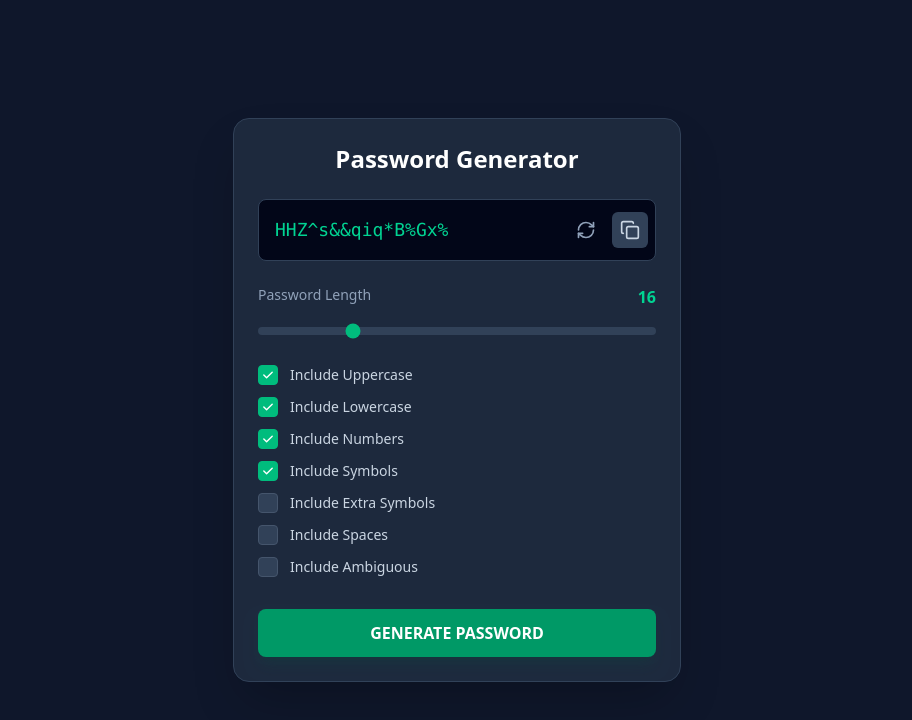
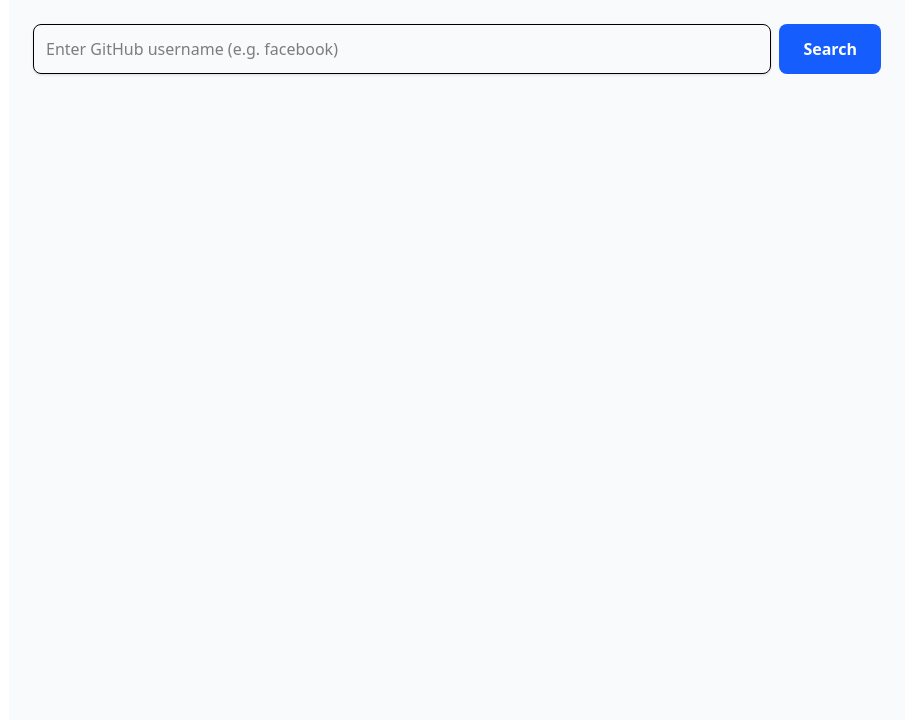
Before and after one commit to qasimhaleem/AI-Projects, a React (Vite) app: page / in a window 1280 px wide. Shown: the top 720 px of the page, without its empty margins (183-1095 px from the left). Built offline with nearby package versions, Linux system fonts and the light colour scheme.

Commit message:
GitHub Profile Search done

```diff
--- /dev/null
+++ b/src/components/Pojects/TenthDayProject.jsx
@@ -0,0 +1,85 @@
+import React, { useState } from 'react';
+
+export default function GithubFinder() {
+  const [username, setUsername] = useState('');
+  const [user, setUser] = useState(null);
+  const [repos, setRepos] = useState([]);
+  const [loading, setLoading] = useState(false);
+
+  const fetchGithubData = async () => {
+    if (!username) return;
+    setLoading(true);
+    try {
+      // Fetch User Profile
+      const userRes = await fetch(`https://api.github.com/users/${username}`);
+      const userData = await userRes.json();
+
+      // Fetch User Repos (limit to 6)
+      const reposRes = await fetch(`https://api.github.com/users/${username}/repos?sort=updated&per_page=6`);
+      const reposData = await reposRes.json();
+
+      setUser(userData);
+      setRepos(Array.isArray(reposData) ? reposData : []);
+    } catch (error) {
+      console.error("Error fetching data:", error);
+    } finally {
+      setLoading(false);
+    }
+  };
+
+  return (
+    <div className="max-w-4xl mx-auto p-6 bg-gray-50 min-h-screen">
+      {/* Search Section */}
+      <div className="flex gap-2 mb-8">
+        <input
+          type="text"
+          placeholder="Enter GitHub username (e.g. facebook)"
+          className="flex-1 p-3 border rounded-lg shadow-sm focus:ring-2 focus:ring-blue-500 outline-none"
+          value={username}
+          onChange={(e) => setUsername(e.target.value)}
+        />
+        <button
+          onClick={fetchGithubData}
+          className="bg-blue-600 text-white px-6 py-3 rounded-lg font-semibold hover:bg-blue-700 transition"
+        >
+          {loading ? 'Searching...' : 'Search'}
+        </button>
+      </div>
+
+      {user && user.login && (
+        <div className="space-y-6">
+          {/* Profile Card */}
+          <div className="bg-white p-6 rounded-xl shadow-md border border-gray-200 flex flex-col md:flex-row items-center gap-6">
+            <img src={user.avatar_url} alt={user.name} className="w-32 h-32 rounded-full border-4 border-blue-100" />
+            <div className="text-center md:text-left flex-1">
+              <h1 className="text-2xl font-bold text-gray-800">{user.name || user.login}</h1>
+              <p className="text-gray-500">@{user.login}</p>
+              <p className="mt-2 text-gray-600">{user.bio || "No bio available"}</p>
+              <div className="flex gap-4 mt-4 justify-center md:justify-start">
+                <span className="bg-gray-100 px-3 py-1 rounded-full text-sm font-medium">Followers: {user.followers}</span>
+                <span className="bg-gray-100 px-3 py-1 rounded-full text-sm font-medium">Repos: {user.public_repos}</span>
+              </div>
+            </div>
+            <a href={user.html_url} target="_blank" rel="noreferrer" className="bg-black text-white px-4 py-2 rounded-md text-sm">View Profile</a>
+          </div>
+
+          {/* Repositories Grid */}
+          <h3 className="text-xl font-bold text-gray-700">Latest Repositories</h3>
+          <div className="grid grid-cols-1 md:grid-cols-2 gap-4">
+            {repos.map(repo => (
+              <div key={repo.id} className="bg-white p-4 rounded-lg border border-gray-200 shadow-sm hover:shadow-md transition">
+                <a href={repo.html_url} target="_blank" rel="noreferrer" className="text-blue-600 font-bold hover:underline">{repo.name}</a>
+                <p className="text-gray-500 text-sm mt-1 line-clamp-2">{repo.description || "No description"}</p>
+                <div className="mt-3 flex gap-3 text-xs text-gray-400">
+                  <span>⭐ {repo.stargazers_count}</span>
+                  <span>🍴 {repo.forks_count}</span>
+                  <span>{repo.language}</span>
+                </div>
+              </div>
+            ))}
+          </div>
+        </div>
+      )}
+    </div>
+  );
+}
--- a/src/main.jsx
+++ b/src/main.jsx
@@ -1,11 +1,11 @@
 import { StrictMode } from 'react'
 import { createRoot } from 'react-dom/client'
 import './index.css'
-import PasswordGenerator from './components/Pojects/EightDayProject'
+import GithubFinder from './components/Pojects/TenthDayProject'
 createRoot(document.getElementById('root'))
   .render(
 
     <StrictMode>
-      <PasswordGenerator />
+      <GithubFinder />
     </StrictMode>,
   )
```
